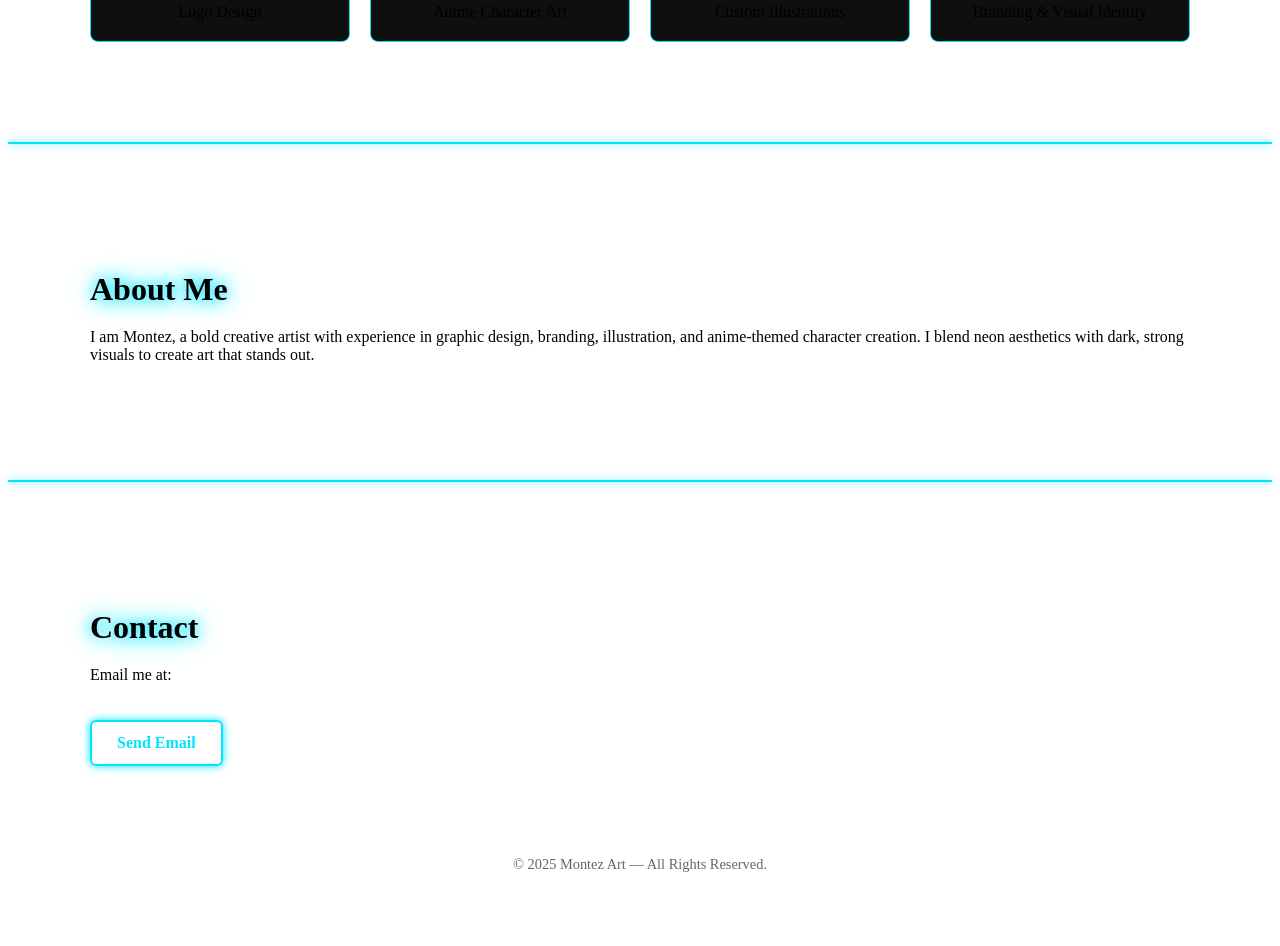
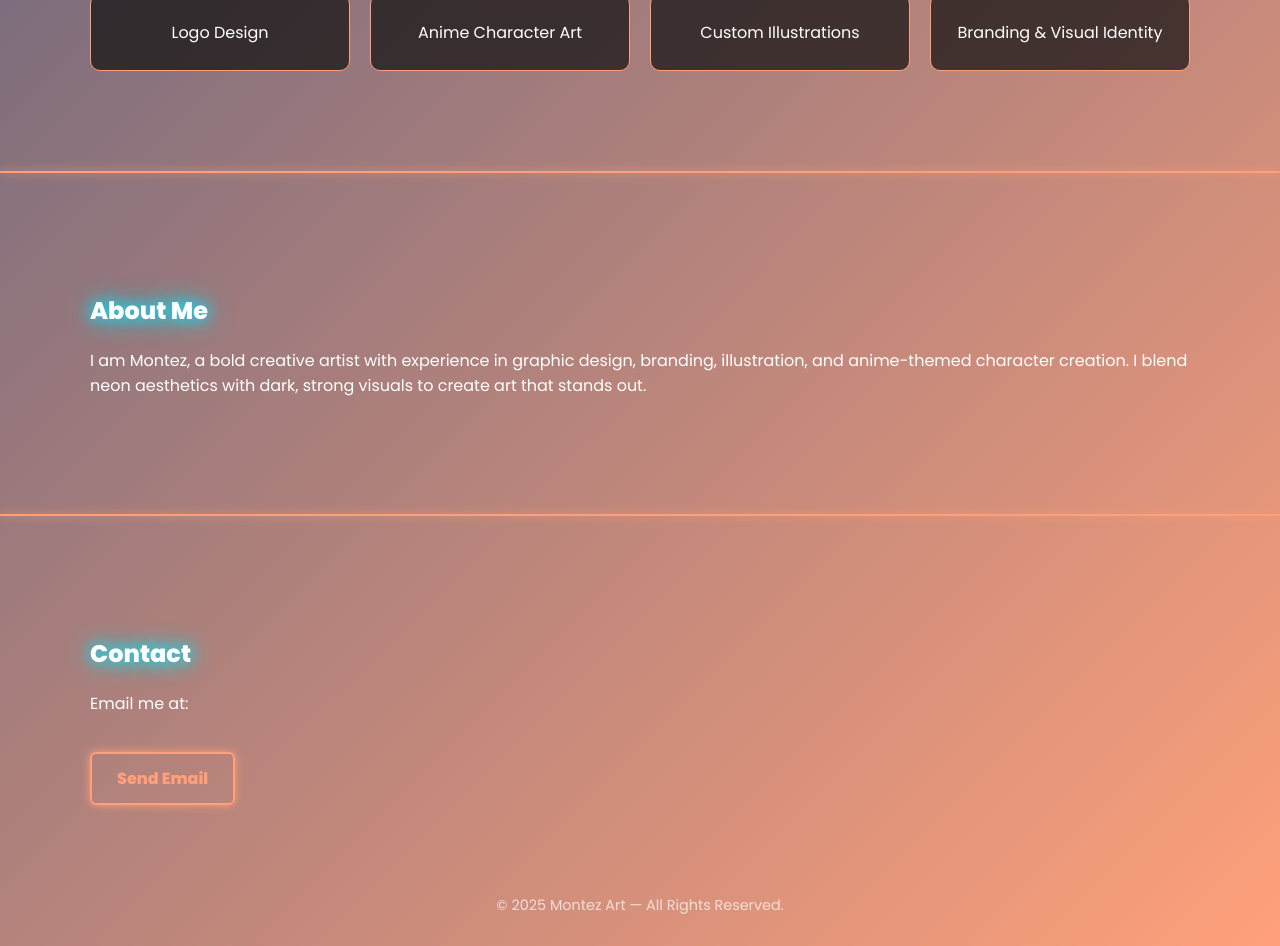
Before and after one commit to MontezArts/MontezArts.github.io, a plain HTML site: page index.html in a window 1280 px wide. Shown: the part 1343-2289 px from the top of the page. Before the commit the page ends 2254 px from the top, so only its background shows below. Drawn offline with Linux system fonts and the light colour scheme.

Commit message:
Add files via upload

````diff
--- a/index.html
+++ b/index.html
@@ -8,15 +8,16 @@
 <style>
 @import url('https://fonts.googleapis.com/css2?family=Poppins:wght@400;600;800&display=swap');
 
-```
+/* Body with dark blue to orange gradient background */
 body {
 margin: 0;
 font-family: 'Poppins', sans-serif;
-  background: linear-gradient(180deg, #0a0a0a, #050505);
-  color: #ffffff;
+color: #fff;
+background: linear-gradient(135deg, #2f4f7f 0%, #ffa07a 100%);
+overflow-x: hidden;
 }
 
-/* Glowing Headers */
+/* Neon glowing headers */
 h1, h2 {
 text-shadow: 0 0 8px #00e5ff, 0 0 15px #00e5ff;
 animation: neonPulse 2s infinite alternate;
@@ -27,10 +28,13 @@ h1, h2 {
 100% { text-shadow: 0 0 15px #00e5ff, 0 0 30px #00e5ff; }
 }
 
+/* Header */
 header {
 padding: 60px 20px;
 text-align: center;
-  background: radial-gradient(circle at top, rgba(0,229,255,0.25), transparent 60%);
+background: radial-gradient(circle at top, rgba(255,160,122,0.2), transparent 60%);
+position: relative;
+overflow: hidden;
 }
 
 header img {
@@ -52,12 +56,13 @@ header p {
 opacity: 0.85;
 }
 
+/* Navigation */
 nav {
 display: flex;
 justify-content: center;
 gap: 30px;
 padding: 20px;
-  background: #0f0f0f;
+background: rgba(0,0,0,0.3);
 position: sticky;
 top: 0;
 z-index: 10;
@@ -71,29 +76,28 @@ nav a {
 }
 
 nav a:hover {
-  color: #00e5ff;
-  text-shadow: 0 0 12px #00e5ff;
+color: #ffa07a;
+text-shadow: 0 0 12px #ffa07a;
 }
 
+/* Sections */
 .section {
 padding: 60px 20px;
 max-width: 1100px;
 margin: auto;
+position: relative;
 }
 
-.section h2 {
-  font-size: 2rem;
-  margin-bottom: 20px;
-}
-
+/* Dividers */
 .divider {
 border: 0;
 height: 2px;
-  background: #00e5ff;
+background: #ffa07a;
 margin: 40px 0;
-  box-shadow: 0 0 10px #00e5ff;
+box-shadow: 0 0 10px #ffa07a;
 }
 
+/* Portfolio gallery */
 .gallery {
 display: grid;
 grid-template-columns: repeat(auto-fit, minmax(250px, 1fr));
@@ -101,18 +105,23 @@ nav a:hover {
 margin-top: 20px;
 }
 
+.gallery a {
+perspective: 1000px;
+}
+
 .gallery img {
 width: 100%;
-  border-radius: 6px;
-  transition: 0.3s;
-  box-shadow: 0 0 6px #00e5ff;
+border-radius: 10px;
+transition: transform 0.4s, box-shadow 0.4s;
+box-shadow: 0 0 6px #ffa07a;
 }
 
 .gallery img:hover {
-  transform: scale(1.1);
-  box-shadow: 0 0 25px #00e5ff;
+transform: scale(1.05) rotateY(5deg);
+box-shadow: 0 0 25px #ffa07a, 0 0 50px #ffa07a inset;
 }
 
+/* Services */
 .services {
 display: grid;
 grid-template-columns: repeat(auto-fit, minmax(250px, 1fr));
@@ -121,45 +130,46 @@ nav a:hover {
 }
 
 .card {
-  padding: 20px;
-  border: 1px solid #00e5ff;
-  border-radius: 8px;
-  background: #0f0f0f;
-  transition: 0.3s;
+padding: 25px;
+border: 1px solid #ffa07a;
+border-radius: 10px;
+background: rgba(15, 15, 15, 0.7);
 text-align: center;
+transition: transform 0.3s, box-shadow 0.3s;
 }
 
 .card:hover {
-  box-shadow: 0 0 25px #00e5ff;
+box-shadow: 0 0 25px #ffa07a, 0 0 50px #ffa07a inset;
 transform: translateY(-5px);
 }
 
+/* Neon Button */
 .neon-button {
 display: inline-block;
 padding: 12px 25px;
-  color: #00e5ff;
-  border: 2px solid #00e5ff;
+color: #ffa07a;
+border: 2px solid #ffa07a;
 border-radius: 6px;
 text-decoration: none;
 font-weight: bold;
-  box-shadow: 0 0 8px #00e5ff;
+box-shadow: 0 0 8px #ffa07a;
 transition: 0.3s;
 margin-top: 20px;
 }
 
 .neon-button:hover {
-  background: #00e5ff;
-  color: #0a0a0a;
-  box-shadow: 0 0 20px #00e5ff, 0 0 30px #00e5ff inset;
+background: #ffa07a;
+color: #2f4f7f;
+box-shadow: 0 0 20px #ffa07a, 0 0 40px #ffa07a inset;
 }
 
+/* Footer */
 footer {
 text-align: center;
 padding: 30px;
-  opacity: 0.6;
+opacity: 0.7;
 font-size: 0.9rem;
 }
-```
 
 </style>
 </head>
@@ -212,7 +222,7 @@ footer {
 <section class="section" id="contact">
   <h2>Contact</h2>
   <p>Email me at:</p>
-    <a href="mailto: kamtochukwuokafor7@gmail.com" class="neon-button">Send Email</a>
+  <a href="mailto: kamtochukwuokafor7gmail@.com" class="neon-button">Send Email</a>
 </section>
 
 <footer>
````
Lines whose indentation alone changed are shown as unchanged.
